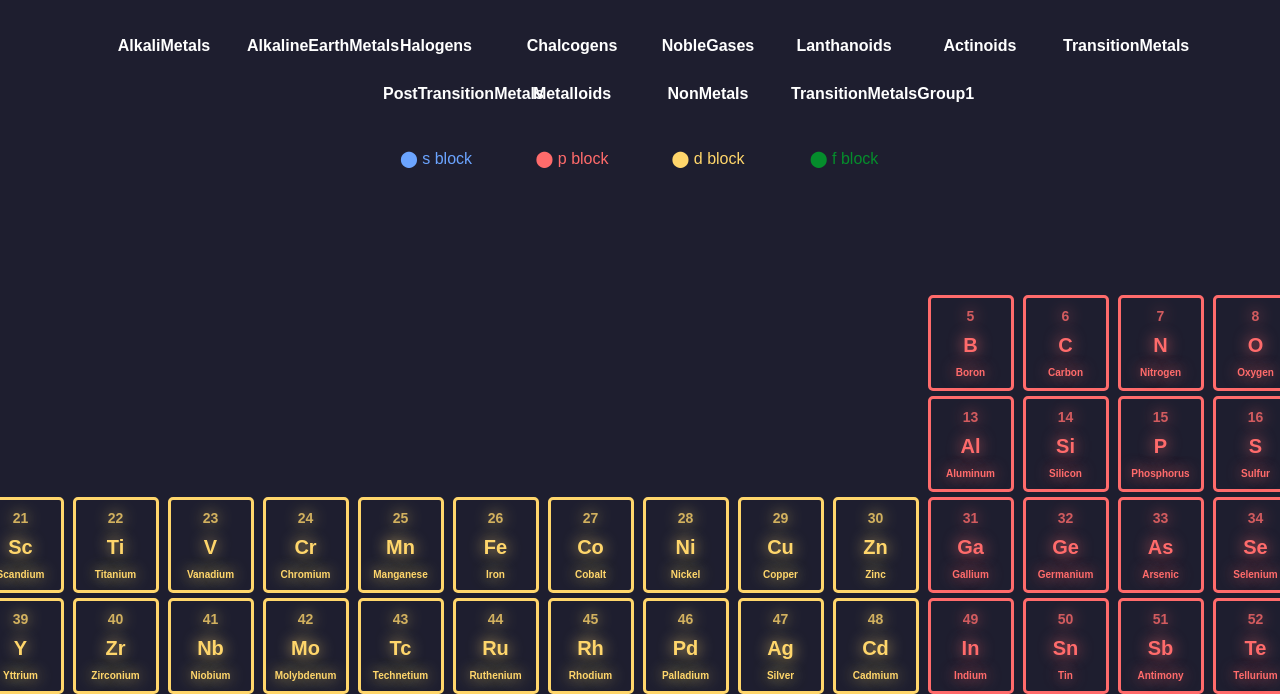
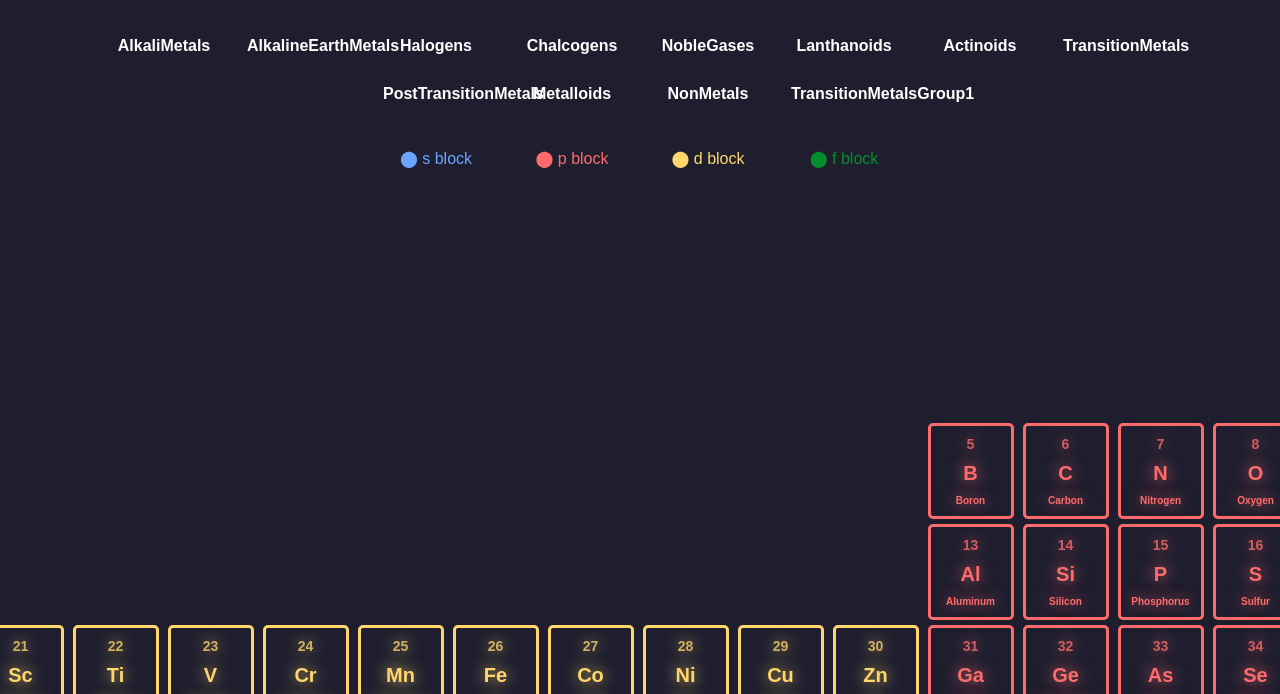
Before and after one commit to sj006/Periodic-Table, a plain HTML site: page index.html in a window 1280 px wide. Shown: the part 60-754 px from the top of the page. Drawn offline with Linux system fonts and the light colour scheme.

Commit message:
Update styles.css

```diff
--- a/styles.css
+++ b/styles.css
@@ -54,7 +54,7 @@ nav div a{
     gap: 5px;
     justify-content: center;
     max-width: 90%;
-    margin: auto;
+    margin: 10%;
 }
 
 /* F-block Container */
```
